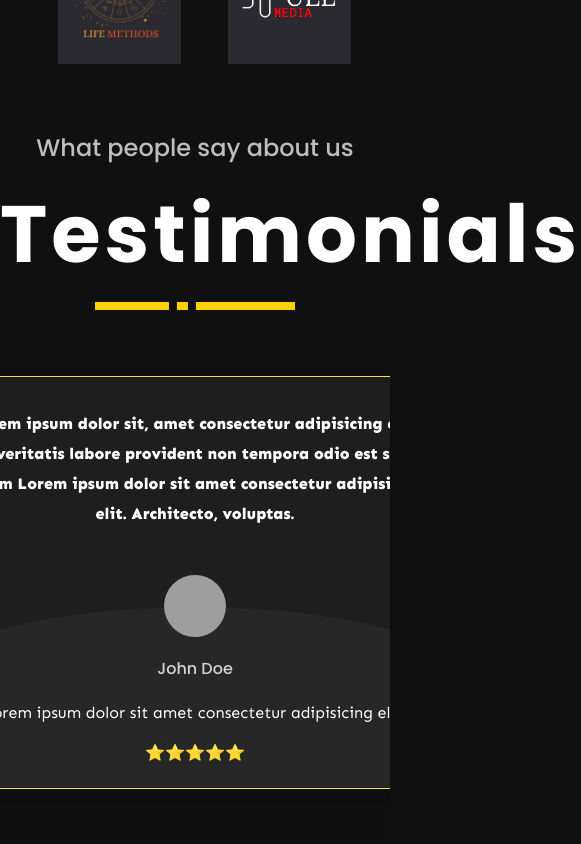
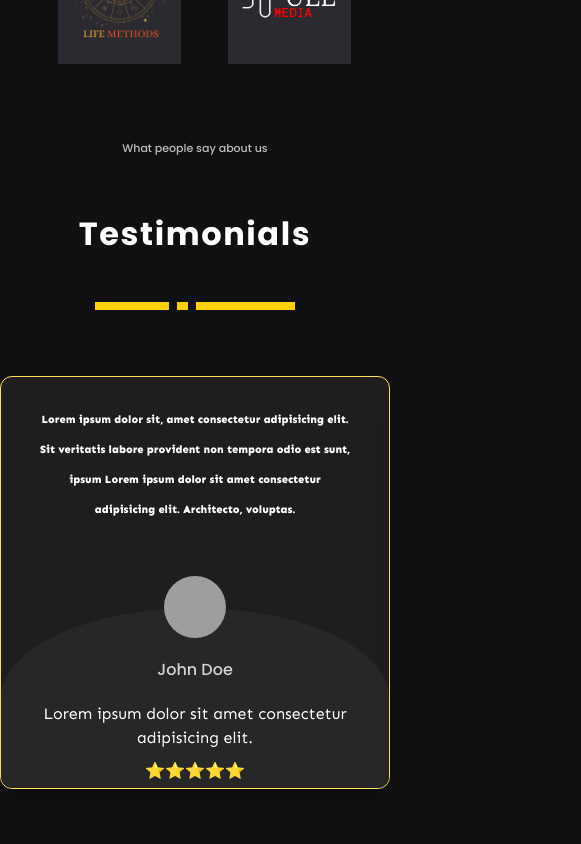
Before and after one commit to imvikaskashyap/TFM, a React (Create React App) app: page / in a window 390 px wide. Shown: the part 4440-5284 px from the top of the page, 581 px wide, since content can reach past the window. Built offline with nearby package versions, Linux system fonts and the light colour scheme; grey boxes are pictures that could not be loaded; the HTML template or start-up script is replaced by a standard one; a web font is replaced by a local one.

Commit message:
responsive

```diff
--- a/src/components/Testimoni/Testimonial.css
+++ b/src/components/Testimoni/Testimonial.css
@@ -129,3 +129,22 @@
 .swiper-pagination-bullet-active {
 	opacity: 1; /* specify the opacity of the active dot */
 }
+
+@media (max-width: 450px) {
+	.sectionTitle {
+		font-size: 32px;
+	}
+
+	.miniTitle {
+		font-size: 11px;
+	}
+
+	.card__text {
+		margin-bottom: 76px;
+		font-size: 11px;
+	}
+
+	.start {
+		margin-top: -7px;
+	}
+}
--- a/src/components/Testimoni/Testimonial.js
+++ b/src/components/Testimoni/Testimonial.js
@@ -1,13 +1,14 @@
-import React, { useRef, useEffect } from "react";
+import React, { useRef, useEffect, useState } from "react";
 import Swiper from "swiper";
 import "swiper/swiper-bundle.min.css";
 import "./Testimonial.css";
-import "../Testimonial/TestiMonials/TestiMonials.css";
+// import "../Testimonial/TestiMonials/TestiMonials.css";
 import img1 from "../../assets/sarthak.png";
 import Line from "../Line";
 
 const Testimonial = () => {
 	const swiperRef = useRef(null);
+	const [isSmallScreen, setIsSmallScreen] = useState(false);
 
 	useEffect(() => {
 		swiperRef.current = new Swiper(".mySwiper", {
@@ -35,6 +36,26 @@ const Testimonial = () => {
 			swiperRef.current.destroy();
 		};
 	}, []);
+
+	useEffect(() => {
+		const handleResize = () => {
+			setIsSmallScreen(window.innerWidth < 768);
+		};
+
+		handleResize();
+		window.addEventListener("resize", handleResize);
+
+		// Remove event listener on component unmount
+		return () => window.removeEventListener("resize", handleResize);
+	}, []);
+
+	useEffect(() => {
+		if (swiperRef.current) {
+			swiperRef.current.params.slidesPerView = isSmallScreen ? 1 : "auto";
+			swiperRef.current.params.spaceBetween = isSmallScreen ? 20 : 60;
+			swiperRef.current.update();
+		}
+	}, [isSmallScreen]);
 
 	const handleCardClick = (index) => {
 		swiperRef.current.slideTo(index, 300);
@@ -83,7 +104,7 @@ const Testimonial = () => {
 								<p className="card_description">
 									Lorem ipsum dolor sit amet consectetur adipisicing elit.
 								</p>
-								<p>⭐⭐⭐⭐⭐</p>
+								<p className="start">⭐⭐⭐⭐⭐</p>
 							</div>
 						</div>
 					</div>
```
